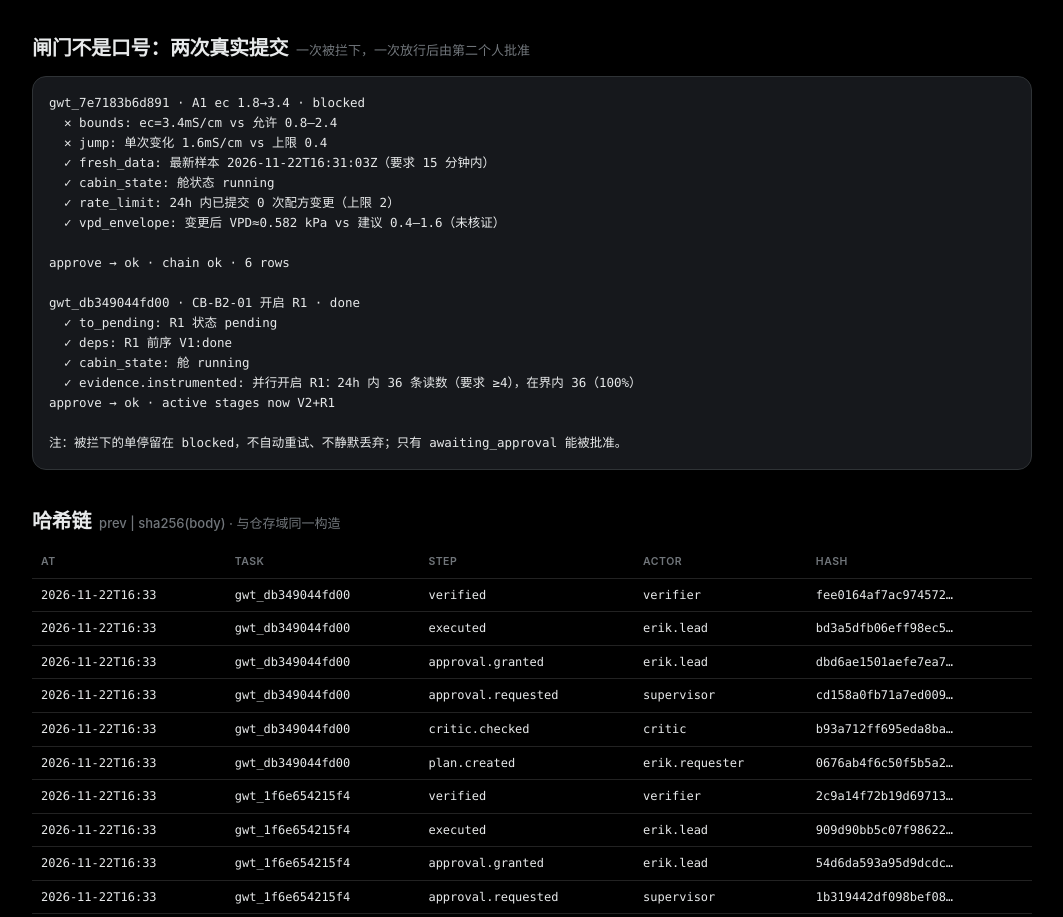
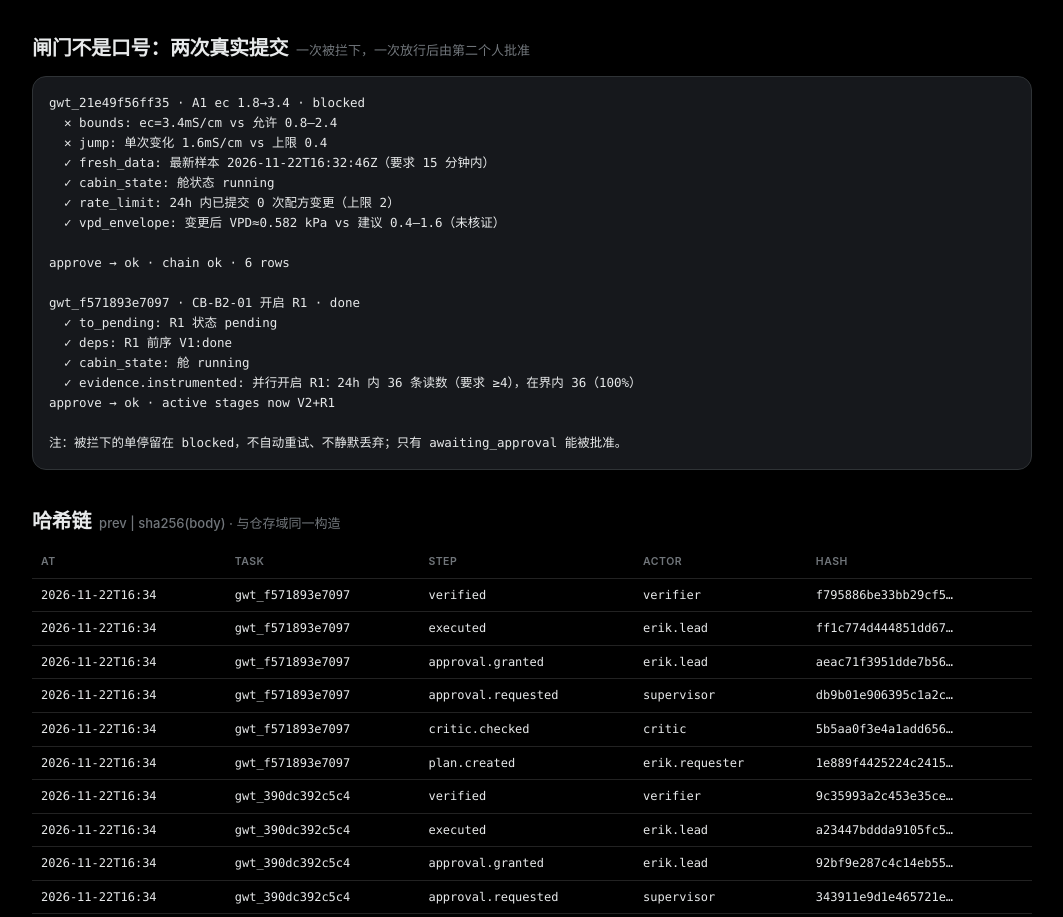
Before and after one commit to erikcywong/shinae.work, a plain HTML site: page docs/grow.html in a window 1280 px wide. Shown: the part 1076-1993 px from the top of the page, without its empty margins (108-1171 px from the left). Drawn offline with Linux system fonts and the light colour scheme.

```diff
--- a/docs/grow.html
+++ b/docs/grow.html
@@ -79,7 +79,7 @@ footer{margin-top:44px;padding-top:16px;border-top:1px solid var(--line);color:v
 推进阶段、改配方、采收——每个都要过 <b>确定性 Critic → 四眼审批 → 执行 → 校验</b>，
 结果回到飞书同一条会话。下面所有数字都是这次构建真实跑出来的快照。</p>
 
-<div class="note"><b>快照，不是实时系统。</b>生成于 2026-11-22T16:33:03Z，命令 <code>python tools/build_grow_page.py --var var\grow-publish</code>。
+<div class="note"><b>快照，不是实时系统。</b>生成于 2026-11-22T16:34:46Z，命令 <code>python tools/build_grow_page.py --var var\grow-publish</code>。
 阈值状态 <b>unverified</b>：示例工程护栏（EC 0.8–2.4 mS/cm、pH 5.2–6.8、气温 16–30 °C、RH 55–95 %、水温 16–24 °C、雾化 3–60 s on / 30–1800 s off、DLI 8–30），未经核证；请按品种、基质与设备实测值替换后再启用自动下发。</div>
 
 <div class="kpis">
@@ -109,17 +109,17 @@ footer{margin-top:44px;padding-top:16px;border-top:1px solid var(--line);color:v
 <div class="stage"><div class="lbl">H1 采收</div><div class="track"><div class="bar critical pending" style="left:95.27%;width:4.73%"></div></div><div class="val">0.0 d</div></div></div>
 
 <h2>闸门不是口号：两次真实提交<small>一次被拦下，一次放行后由第二个人批准</small></h2>
-<pre>gwt_7e7183b6d891 · A1 ec 1.8→3.4 · blocked
+<pre>gwt_21e49f56ff35 · A1 ec 1.8→3.4 · blocked
   ✕ bounds: ec=3.4mS/cm vs 允许 0.8–2.4
   ✕ jump: 单次变化 1.6mS/cm vs 上限 0.4
-  ✓ fresh_data: 最新样本 2026-11-22T16:31:03Z（要求 15 分钟内）
+  ✓ fresh_data: 最新样本 2026-11-22T16:32:46Z（要求 15 分钟内）
   ✓ cabin_state: 舱状态 running
   ✓ rate_limit: 24h 内已提交 0 次配方变更（上限 2）
   ✓ vpd_envelope: 变更后 VPD≈0.582 kPa vs 建议 0.4–1.6（未核证）
 
 approve → ok · chain ok · 6 rows
 
-gwt_db349044fd00 · CB-B2-01 开启 R1 · done
+gwt_f571893e7097 · CB-B2-01 开启 R1 · done
   ✓ to_pending: R1 状态 pending
   ✓ deps: R1 前序 V1:done
   ✓ cabin_state: 舱 running
@@ -130,16 +130,16 @@ approve → ok · active stages now V2+R1
 
 <h2>哈希链<small>prev | sha256(body) · 与仓存域同一构造</small></h2>
 <table><thead><tr><th>at</th><th>task</th><th>step</th><th>actor</th><th>hash</th></tr></thead><tbody>
-<tr><td class="mono">2026-11-22T16:33</td><td class="mono">gwt_db349044fd00</td><td class="mono">verified</td><td class="mono">verifier</td><td class="mono">fee0164af7ac974572…</td></tr>
-<tr><td class="mono">2026-11-22T16:33</td><td class="mono">gwt_db349044fd00</td><td class="mono">executed</td><td class="mono">erik.lead</td><td class="mono">bd3a5dfb06eff98ec5…</td></tr>
-<tr><td class="mono">2026-11-22T16:33</td><td class="mono">gwt_db349044fd00</td><td class="mono">approval.granted</td><td class="mono">erik.lead</td><td class="mono">dbd6ae1501aefe7ea7…</td></tr>
-<tr><td class="mono">2026-11-22T16:33</td><td class="mono">gwt_db349044fd00</td><td class="mono">approval.requested</td><td class="mono">supervisor</td><td class="mono">cd158a0fb71a7ed009…</td></tr>
-<tr><td class="mono">2026-11-22T16:33</td><td class="mono">gwt_db349044fd00</td><td class="mono">critic.checked</td><td class="mono">critic</td><td class="mono">b93a712ff695eda8ba…</td></tr>
-<tr><td class="mono">2026-11-22T16:33</td><td class="mono">gwt_db349044fd00</td><td class="mono">plan.created</td><td class="mono">erik.requester</td><td class="mono">0676ab4f6c50f5b5a2…</td></tr>
-<tr><td class="mono">2026-11-22T16:33</td><td class="mono">gwt_1f6e654215f4</td><td class="mono">verified</td><td class="mono">verifier</td><td class="mono">2c9a14f72b19d69713…</td></tr>
-<tr><td class="mono">2026-11-22T16:33</td><td class="mono">gwt_1f6e654215f4</td><td class="mono">executed</td><td class="mono">erik.lead</td><td class="mono">909d90bb5c07f98622…</td></tr>
-<tr><td class="mono">2026-11-22T16:33</td><td class="mono">gwt_1f6e654215f4</td><td class="mono">approval.granted</td><td class="mono">erik.lead</td><td class="mono">54d6da593a95d9dcdc…</td></tr>
-<tr><td class="mono">2026-11-22T16:33</td><td class="mono">gwt_1f6e654215f4</td><td class="mono">approval.requested</td><td class="mono">supervisor</td><td class="mono">1b319442df098bef08…</td></tr>
+<tr><td class="mono">2026-11-22T16:34</td><td class="mono">gwt_f571893e7097</td><td class="mono">verified</td><td class="mono">verifier</td><td class="mono">f795886be33bb29cf5…</td></tr>
+<tr><td class="mono">2026-11-22T16:34</td><td class="mono">gwt_f571893e7097</td><td class="mono">executed</td><td class="mono">erik.lead</td><td class="mono">ff1c774d444851dd67…</td></tr>
+<tr><td class="mono">2026-11-22T16:34</td><td class="mono">gwt_f571893e7097</td><td class="mono">approval.granted</td><td class="mono">erik.lead</td><td class="mono">aeac71f3951dde7b56…</td></tr>
+<tr><td class="mono">2026-11-22T16:34</td><td class="mono">gwt_f571893e7097</td><td class="mono">approval.requested</td><td class="mono">supervisor</td><td class="mono">db9b01e906395c1a2c…</td></tr>
+<tr><td class="mono">2026-11-22T16:34</td><td class="mono">gwt_f571893e7097</td><td class="mono">critic.checked</td><td class="mono">critic</td><td class="mono">5b5aa0f3e4a1add656…</td></tr>
+<tr><td class="mono">2026-11-22T16:34</td><td class="mono">gwt_f571893e7097</td><td class="mono">plan.created</td><td class="mono">erik.requester</td><td class="mono">1e889f4425224c2415…</td></tr>
+<tr><td class="mono">2026-11-22T16:34</td><td class="mono">gwt_390dc392c5c4</td><td class="mono">verified</td><td class="mono">verifier</td><td class="mono">9c35993a2c453e35ce…</td></tr>
+<tr><td class="mono">2026-11-22T16:34</td><td class="mono">gwt_390dc392c5c4</td><td class="mono">executed</td><td class="mono">erik.lead</td><td class="mono">a23447bddda9105fc5…</td></tr>
+<tr><td class="mono">2026-11-22T16:34</td><td class="mono">gwt_390dc392c5c4</td><td class="mono">approval.granted</td><td class="mono">erik.lead</td><td class="mono">92bf9e287c4c14eb55…</td></tr>
+<tr><td class="mono">2026-11-22T16:34</td><td class="mono">gwt_390dc392c5c4</td><td class="mono">approval.requested</td><td class="mono">supervisor</td><td class="mono">343911e9d1e465721e…</td></tr>
 </tbody></table>
 
 <h2>它明确不做什么</h2>
```
Also changed, not shown: 1 other file.
